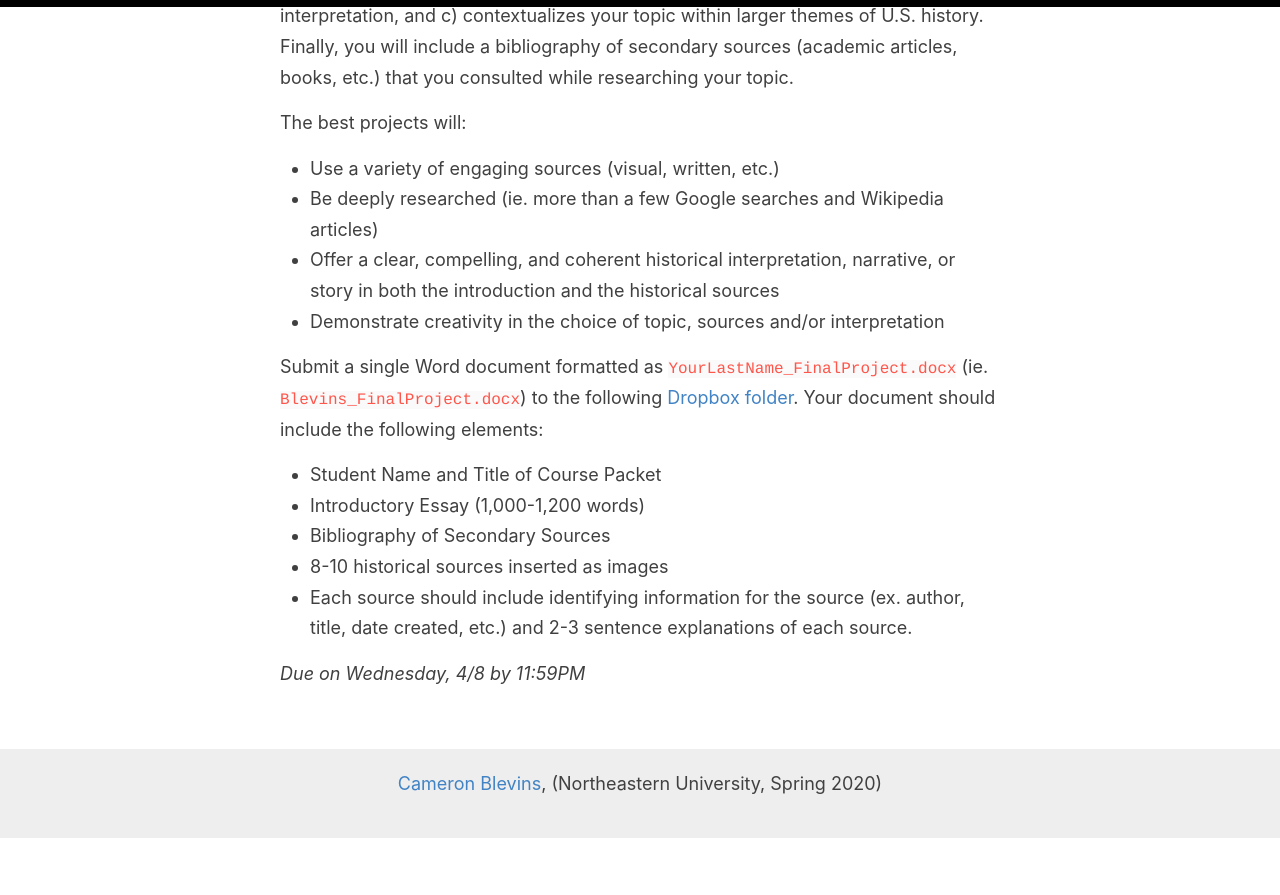
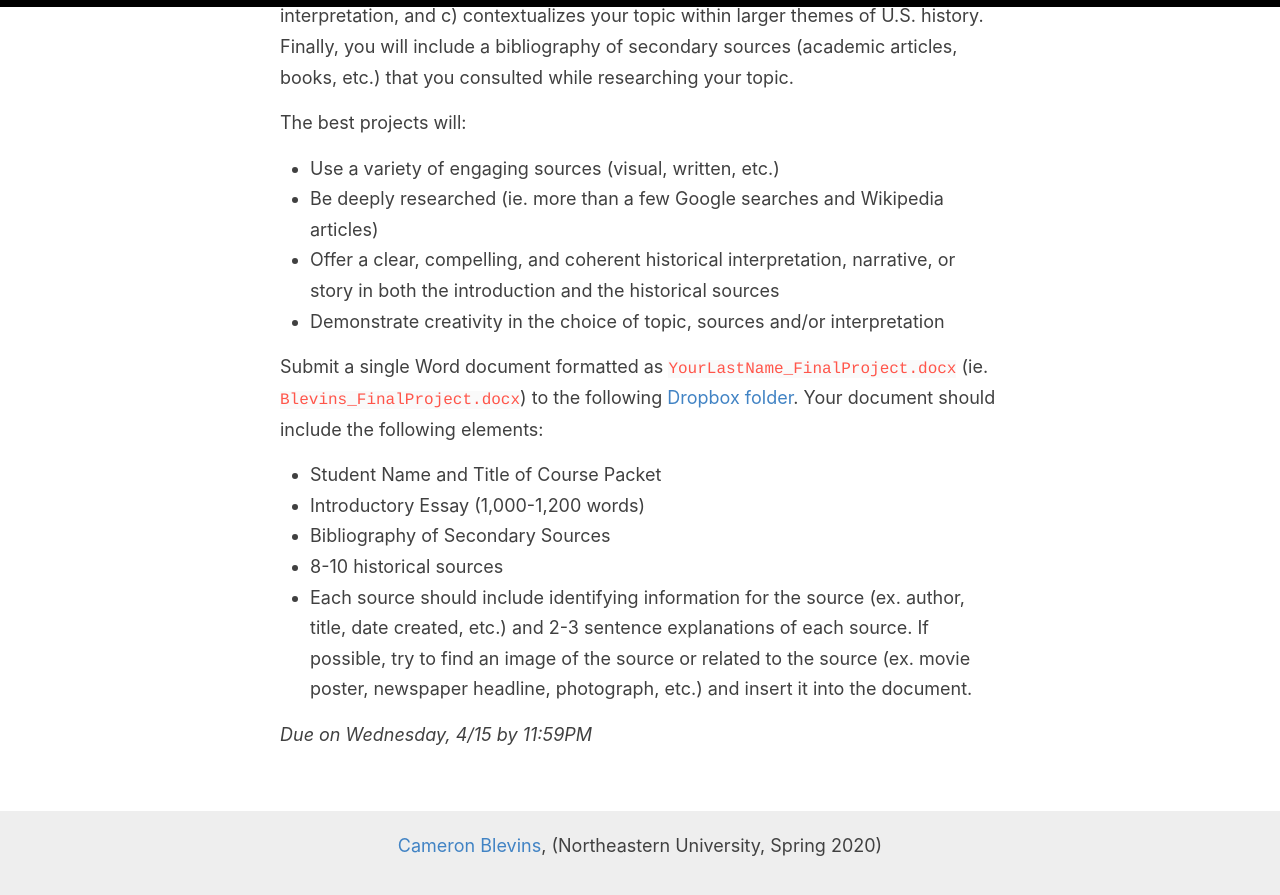
Before and after one commit to cblevins/f20-us-since-1876, a Jekyll site: the page built from final-project.md, in a window 1280 px wide and 900 px high, scrolled down 604 px. Shown: the top 895 px of the window. Built offline with Jekyll 4.4.1, drawn with Linux system fonts in a browser that asks for light colours; before the commit the page ends 1442 px from its top, so only the background shows below that.

Commit message:
final project

```diff
--- a/final-project.md
+++ b/final-project.md
@@ -20,7 +20,7 @@ Submit a single Word document formatted as `YourLastName_FinalProject.docx` (ie.
 - Student Name and Title of Course Packet
 - Introductory Essay (1,000-1,200 words)
 - Bibliography of Secondary Sources
-- 8-10 historical sources inserted as images
-- Each source should include identifying information for the source (ex. author, title, date created, etc.) and 2-3 sentence explanations of each source.
+- 8-10 historical sources
+- Each source should include identifying information for the source (ex. author, title, date created, etc.) and 2-3 sentence explanations of each source. If possible, try to find an image of the source or related to the source (ex. movie poster, newspaper headline, photograph, etc.) and insert it into the document.
 
-*Due on Wednesday, 4/8 by 11:59PM*
+*Due on Wednesday, 4/15 by 11:59PM*
```
Also changed, not shown: assignments.md (+2 -2 lines), schedule.md (+3 -2 lines).
